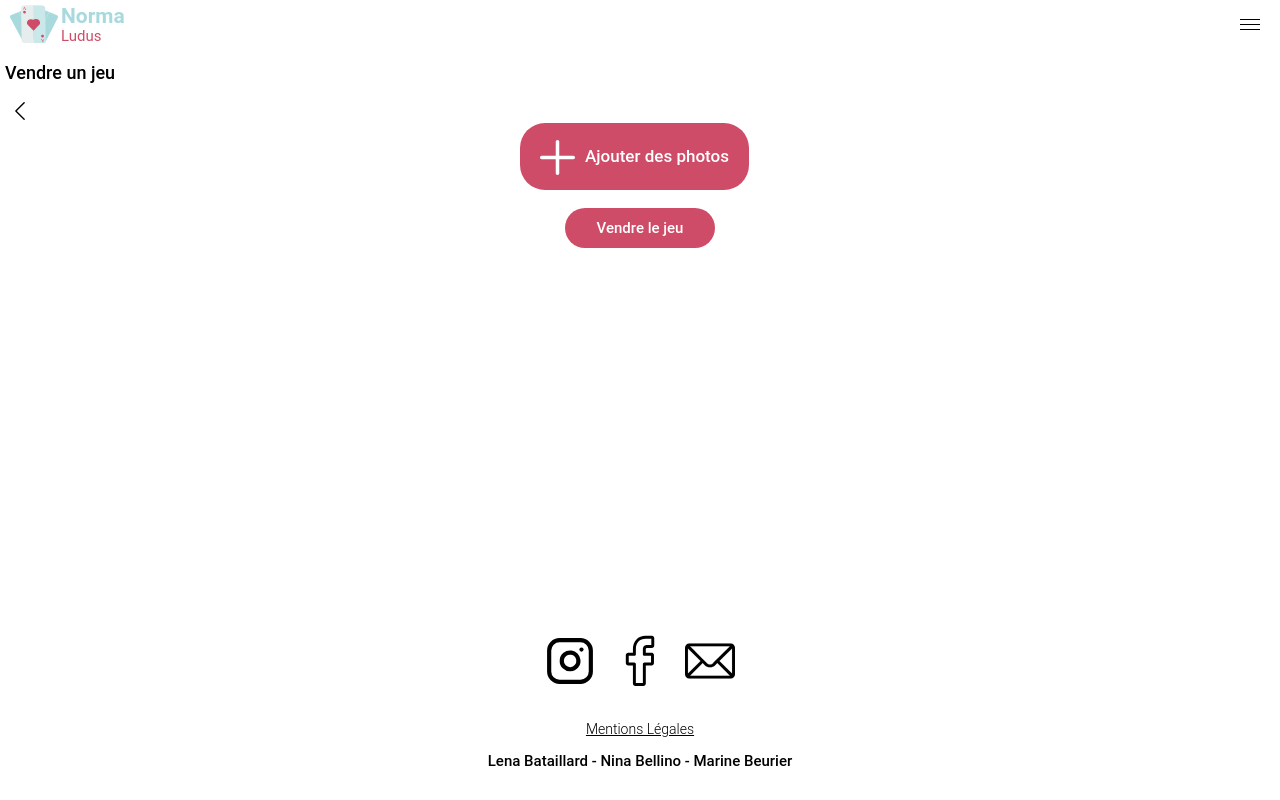
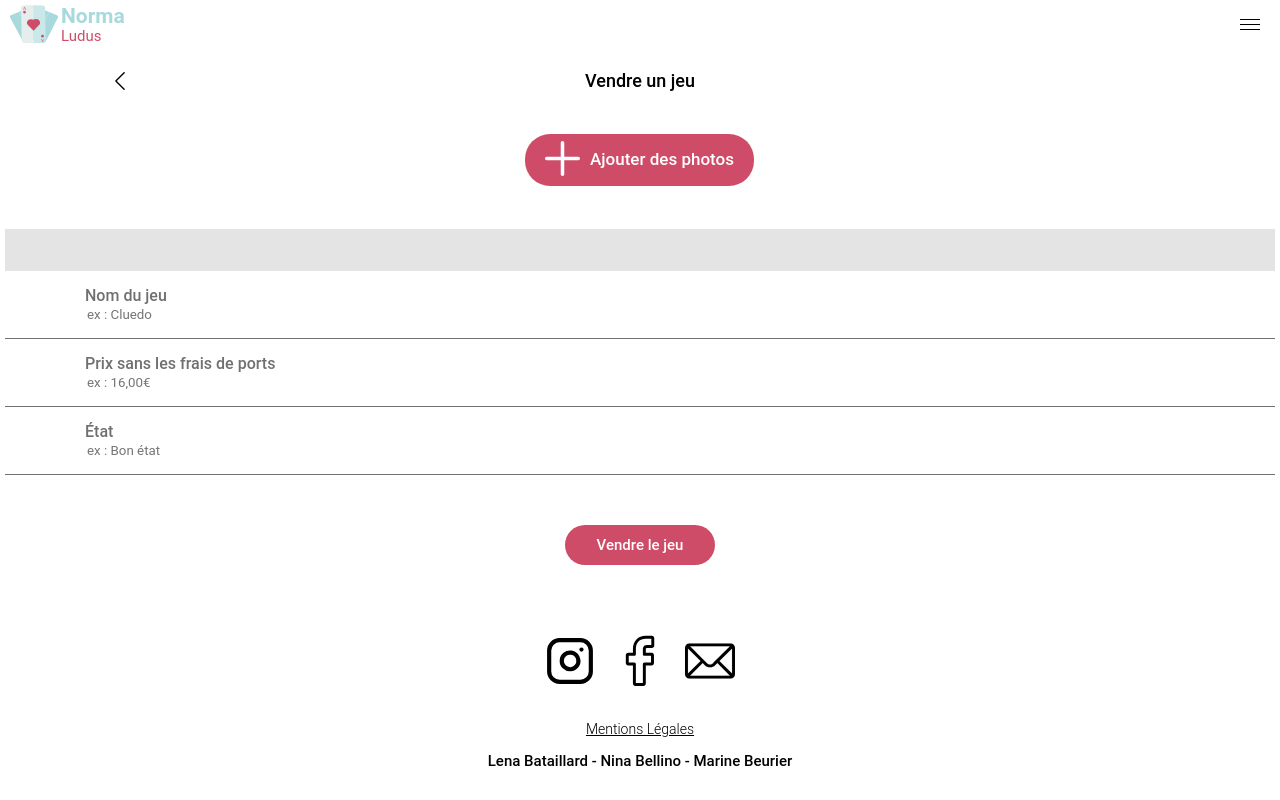
Before and after one commit to marinebrdesign/norma_ludus, a PHP site: page /vendre-jeux.html in a window 1280 px wide. Run offline with PHP 8.4, Linux system fonts and the light colour scheme; some libraries are stand-ins or nearby versions.

Commit message:
mise en page de la page vendre un jeu

```diff
--- a/css/style_mise_en_page.css
+++ b/css/style_mise_en_page.css
@@ -183,7 +183,7 @@ h3#equipe, .contact > h3, #titre h3 {
     text-align: center;
 }
 
-.parametres_profil h1, .envoi h1, .mails h1, .premium h1 {
+.parametres_profil h1, .envoi h1, .mails h1, .premium h1, .vendre-un-jeu h1 {
     text-align: center;
     margin-top: 20px;
   }
@@ -221,12 +221,12 @@ h3#equipe, .contact > h3, #titre h3 {
     border-bottom:42px solid #E4E4E4;
 }
 
-.parametres li:nth-of-type(6) {
+.parametres li:nth-of-type(6), .vendre-un-jeu .prix {
     border-top:1px solid #707070;
     border-bottom:1px solid #707070;
 }
 
-.parametres_profil header, .envoi header, .mails header, .mails {
+.parametres_profil header, .envoi header, .mails header, .mails, .vendre-un-jeu header {
     border-bottom:42px solid #E4E4E4;
 }
 
@@ -239,9 +239,9 @@ h3#equipe, .contact > h3, #titre h3 {
     top: -5px;
 }
 
-.mails .retour button {
+.mails .retour button, .vendre-un-jeu .retour button {
     position: absolute;
-    top: 45px;
+    top: 65px;
 }
 
 .parametres_profil label, .parametres_profil input, .envoi input, .envoi label {
@@ -252,7 +252,7 @@ h3#equipe, .contact > h3, #titre h3 {
     display: inline-block;
 }
 
-.parametres_profil li:nth-of-type(2),.parametres_profil li:nth-of-type(3), .parametres_profil li:nth-of-type(5) {
+.parametres_profil li:nth-of-type(2),.parametres_profil li:nth-of-type(3), .parametres_profil li:nth-of-type(5), .vendre-un-jeu .etat {
     border-bottom:1px solid #707070;
 }
 
@@ -584,26 +584,25 @@ form#ajouter-variante {
     height: 200px;
 }
 
-.nom-j, .ajouter-des-photos {
+#ajouter-regle .nom-j, .ajouter-des-photos {
     margin: 0 auto;
     position: relative;
     box-sizing : border-box;
     width: 100%;
 }
 
-.nom-j {
+#ajouter-regle .nom-j {
     max-width: 90px;
 }
 
 .ajouter-des-photos {
-    max-width: 240px;
- /*   position: relative;*/
+    max-width: 230px;
 }
 
 .ajouter-des-photos > a > p{
     max-width: 240px;
     position: relative;
-    top: -25px;
+    top: -18px;
 }
 
 /*page connexion et inscription*/
@@ -620,7 +619,7 @@ body.inscription, body.connexion {
     border-radius: 20px;
 }
 
-form#connexion label, form#connexion input, form#connexion a, form#inscription button, form#inscription label, form#inscription input, form#inscription button {
+form#connexion label, form#connexion input, form#connexion a, form#inscription button, form#inscription label, form#inscription input, form#inscription button, #vendre-jeux input, #vendre-jeux label {
     display: table-cell;
 }
 
@@ -663,6 +662,20 @@ button.connexion, button.je-m-inscris {
     box-sizing : border-box;
     width: 100%;
     margin:0 auto;
+}
+
+/*vendre un jeu*/
+.vendre-un-jeu .ajouter-des-photos {
+    margin-top: 50px;
+    margin-bottom: 25px;
+}
+
+.vendre-un-jeu .nom-j, .prix, .etat {
+    padding: 15px 0 15px 0;
+}
+
+.vendre-un-jeu .ajouter {
+    margin-top: 50px;
 }
 
 /*responsive*/
@@ -708,8 +721,8 @@ button.connexion, button.je-m-inscris {
         left: 35px;
     }
 
-    /*parametres*/
-    .parametres a, .parametres_profil label, .parametres_profil a, .parametres_profil p,.mails h3  {
+    /*parametres, vendre un jeu*/
+    .parametres a, .parametres_profil label, .parametres_profil a, .parametres_profil p,.mails h3, .vendre-un-jeu label   {
         padding-left: 80px;
     }
 
@@ -717,8 +730,8 @@ button.connexion, button.je-m-inscris {
         padding-left: 540px;
     }
 
-    /*parametres mon profil*/
-    .parametres_profil input, .mails input {
+    /*parametres mon profil, mails, vendre un jeu*/
+    .parametres_profil input, .mails input, .vendre-un-jeu input{
         margin-left:80px;
     }
 
@@ -761,8 +774,8 @@ button.connexion, button.je-m-inscris {
         top: 3px;
     }
 
-    /*envoi*/
-    .envoi a, .premium header a, .mails header a {
+    /*envoi, mails, vendre un jeu*/
+    .envoi a, .premium header a, .mails header a, .vendre-un-jeu .retour a, .retour > button > a {
         padding-left: 100px;
     }
 }
@@ -865,8 +878,8 @@ button.connexion, button.je-m-inscris {
         flex-direction: row;
     }
 
-    /*envoi*/
-    .envoi a, .premium header a, .mails header a  {
+    /*envoi, mails, vendre un jeu*/
+    .envoi a, .premium header a, .mails header a, .vendre-un-jeu .retour a, .retour > button > a  {
         padding-left: 15px;
     }
 }
@@ -978,8 +991,10 @@ button.connexion, button.je-m-inscris {
         top: 3px;
     }
 
-    /*envoi*/
-    .envoi a, .premium header a, .mails header a  {
+    /*envoi, mails, vendre un jeu*/
+    .envoi a, .premium header a, .mails header a, .vendre-un-jeu .retour a, .retour > button > a   {
         padding-left: 15px;
     }
+
+
 }
--- a/css/typographie_couleurs.css
+++ b/css/typographie_couleurs.css
@@ -85,6 +85,19 @@ svg#plus {
     width: 45px;
     height: 45px;
     margin: 0 10px 0 45px;
+}
+
+#vendre-jeux label {
+    color: #707070;
+    font-family: Roboto;
+    font-weight: 500;
+}
+
+#vendre-jeux input {
+    color: black;
+    font-family: Roboto;
+    font-weight: 400;
+    background-color: #E4E4E4;
 }
 
 /*------catégories------*/
@@ -187,11 +200,11 @@ svg#left_arrow {
     border-radius: 50%;
 }
 
-/*------bouton ajouter photos------ NON FINI*/
+/*------bouton ajouter photos------*/
 svg#plus_ajouter {
     fill: #FFFFFF;
     width: 35px;
-    height: 45px;
+    height: 35px;
     padding-bottom: 7px;
     padding-right:10px;
 }
@@ -205,7 +218,7 @@ svg#plus_ajouter {
     background-color: #CF4C68;
     border: none;
     border-radius: 25px;
-    padding: 50px 20px 0 20px;
+    padding: 35px 20px 0 20px;
     width: 50px;
 }
 
@@ -841,7 +854,8 @@ button.ajouter-le-jeu  {
     height: 40px;
     width: 150px;
 }
-input#nom-j {
+
+input#nom-j, #vendre-jeux input {
     background-color: white;
     border: none;
 }
--- a/j-des.html
+++ b/j-des.html
@@ -45,7 +45,7 @@
     </div>
   </header>
   <div class="ajouter">
-    <button><a href="ajouter-regle.html">Ajouter ue règle</a></button>
+    <button><a href="ajouter-regle.html">Ajouter une règle</a></button>
   </div>
   <div class="jeux">
 
--- a/vendre-jeux.html
+++ b/vendre-jeux.html
@@ -27,17 +27,33 @@
     </nav>
 </header>
 <main>
+    <div class="vendre-un-jeu">
         <header>
             <h1>Vendre un jeu</h1>
             <div class="retour">
                 <button><a href="javascript:history.go(-1)"><svg version="1.1" id="left_arrow" xmlns="http://www.w3.org/2000/svg" xmlns:xlink="http://www.w3.org/1999/xlink" x="0px" y="0px" viewBox="0 0 443.52 443.52" style="enable-background:new 0 0 443.52 443.52;" xml:space="preserve"><g><g><path d="M143.492,221.863L336.226,29.129c6.663-6.664,6.663-17.468,0-24.132c-6.665-6.662-17.468-6.662-24.132,0l-204.8,204.8c-6.662,6.664-6.662,17.468,0,24.132l204.8,204.8c6.78,6.548,17.584,6.36,24.132-0.42c6.387-6.614,6.387-17.099,0-23.712L143.492,221.863z"/></g></g></svg></a></button>
             </div>
-    </header>
             <div class="ajouter-des-photos">
                 <a href=""><svg id="plus_ajouter" height="426.66667pt" viewBox="0 0 426.66667 426.66667" width="426.66667pt" xmlns="http://www.w3.org/2000/svg"><path d="m405.332031 192h-170.664062v-170.667969c0-11.773437-9.558594-21.332031-21.335938-21.332031-11.773437 0-21.332031 9.558594-21.332031 21.332031v170.667969h-170.667969c-11.773437 0-21.332031 9.558594-21.332031 21.332031 0 11.777344 9.558594 21.335938 21.332031 21.335938h170.667969v170.664062c0 11.777344 9.558594 21.335938 21.332031 21.335938 11.777344 0 21.335938-9.558594 21.335938-21.335938v-170.664062h170.664062c11.777344 0 21.335938-9.558594 21.335938-21.335938 0-11.773437-9.558594-21.332031-21.335938-21.332031zm0 0"/></svg><p>Ajouter des photos</p></a>
             </div>
+        </header>
+        <form action="vendre-jeux" method="post" id="vendre-jeux">
+            <div class="nom-j">
+                <label for="nom-j">Nom du jeu</label>
+                <input type="text" placeholder="ex : Cluedo" id="nom-j" required>
+            </div>
+            <div class="prix">
+                <label for="prix">Prix sans les frais de ports</label>
+                <input type="text" placeholder="ex : 16,00€" id="prix" required>
+            </div>
+            <div class="etat">
+                <label for="etat">État</label>
+                <input type="text" placeholder="ex : Bon état" id="etat" required>
+            </div>
+        </form>
         <div class="ajouter">
             <button>Vendre le jeu</button>
+        </div>
     </div>
 </main>
 <footer>
```
Lines whose indentation alone changed are shown as unchanged.
